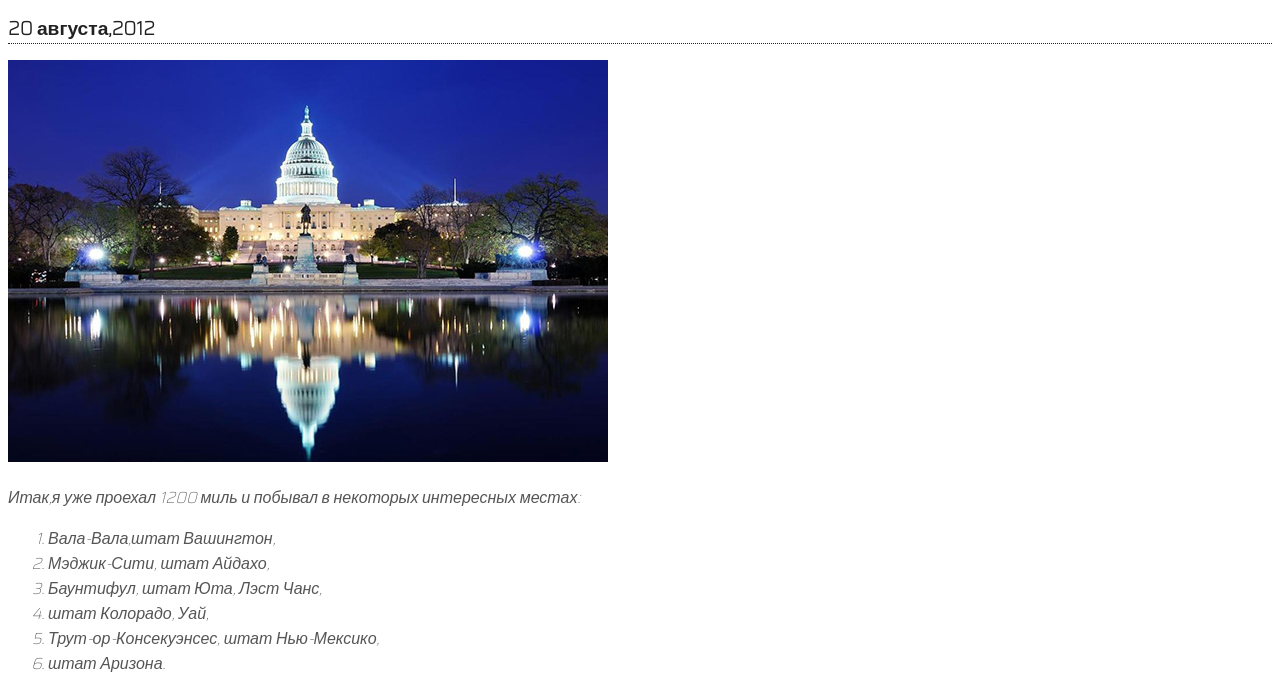
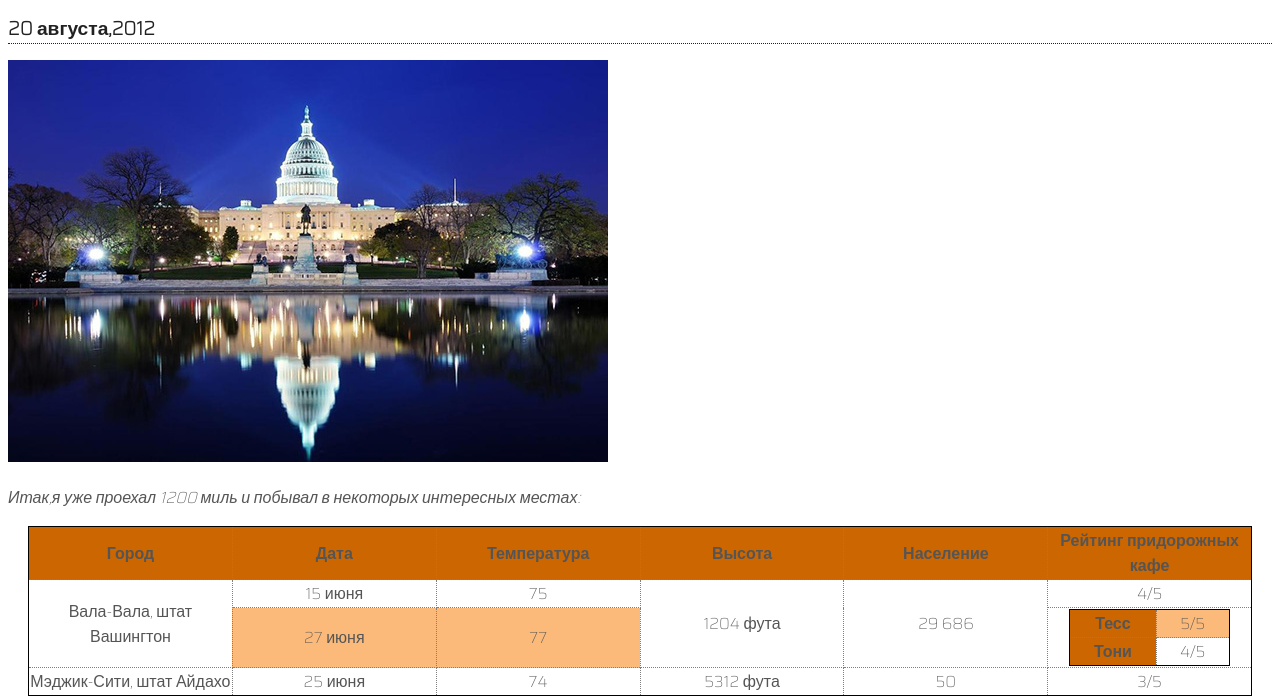
Before and after one commit to lizapiatnitskaya/tomsdiary, a plain HTML site: page index.html in a window 1280 px wide. Shown: the part 99-796 px from the top of the page. Drawn offline with Linux system fonts and the light colour scheme; files whose address does not match are found by name.

Commit message:
add table

```diff
--- a/index.css
+++ b/index.css
@@ -26,3 +26,29 @@ h2{
 p,li,blockquote,dt,dd{
     font-style: italic;
 }
+table{
+    border: 1px solid black;
+    margin-left: 20px;
+    margin-right: 20px;
+    caption-side: bottom;
+    border-collapse: collapse;
+}
+td,th{
+    border:thin dotted gray;
+    width: 16.67%;
+    text-align: center;
+}
+caption{
+    font-style: italic;
+    padding-top:8px;
+}
+th{
+    background-color: #c60;
+}
+
+tr:nth-child(2n+1){
+    background-color: #fcba7a;
+}
+#dispute{
+    background: white;
+}
--- a/index.html
+++ b/index.html
@@ -14,14 +14,51 @@
         <p>
             Итак,я уже проехал 1200 миль и побывал в некоторых интересных местах:
         </p>
-            <ol>
-                <li>Вала-Вала,штат Вашингтон,</li>
-                <li>Мэджик-Сити, штат Айдахо,</li>
-                <li>Баунтифул, штат Юта, Лэст Чанс,</li>
-                <li> штат Колорадо, Уай, </li>
-                <li>Трут-ор-Консекуэнсес, штат Нью-Мексико,</li>
-                <li>штат Аризона.</li>
-            </ol>
+        <table>
+            <caption>Города, которые я посетил во время
+                путешествия на скутере по США
+            </caption>
+            <tr>
+                <th>Город</th>
+                <th>Дата</th>
+                <th>Температура</th>
+                <th>Высота</th>
+                <th>Население</th>
+                <th>Рейтинг придорожных кафе</th>
+            </tr>
+            <tr>
+                <td rowspan="2">Вала-Вала, штат Вашингтон</tdс>
+                <td>15 июня</td>
+                <td>75</td>
+                <td rowspan="2">1204 фута</td>
+                <td rowspan="2">29 686</td>
+                <td>4/5</td>
+            </tr>
+            <tr>
+                <td>27 июня</td>
+                <td>77</td>
+                <td id="dispute">
+                    <table>
+                        <tr>
+                            <th>Тесс</th>
+                            <td>5/5</td>
+                        </tr>
+                        <tr>
+                            <th>Тони</th>
+                            <td>4/5</td>
+                        </tr>
+                    </table>
+                </td>
+            </tr>
+            <tr>
+                <td>Мэджик-Сити, штат Айдахо</td>
+                <td>25 июня</td>
+                <td>74</td>
+                <td>5312 фута</td>
+                <td>50</td>
+                <td>3/5</td>
+            </tr>
+        </table>
         <h2>14 июля, 2012</h2>
         <p>
             Я видел парочку знаков в стиле Burma Shave на обочине дороги:
```
Also changed, not shown: table.html (+32 -0 lines).
